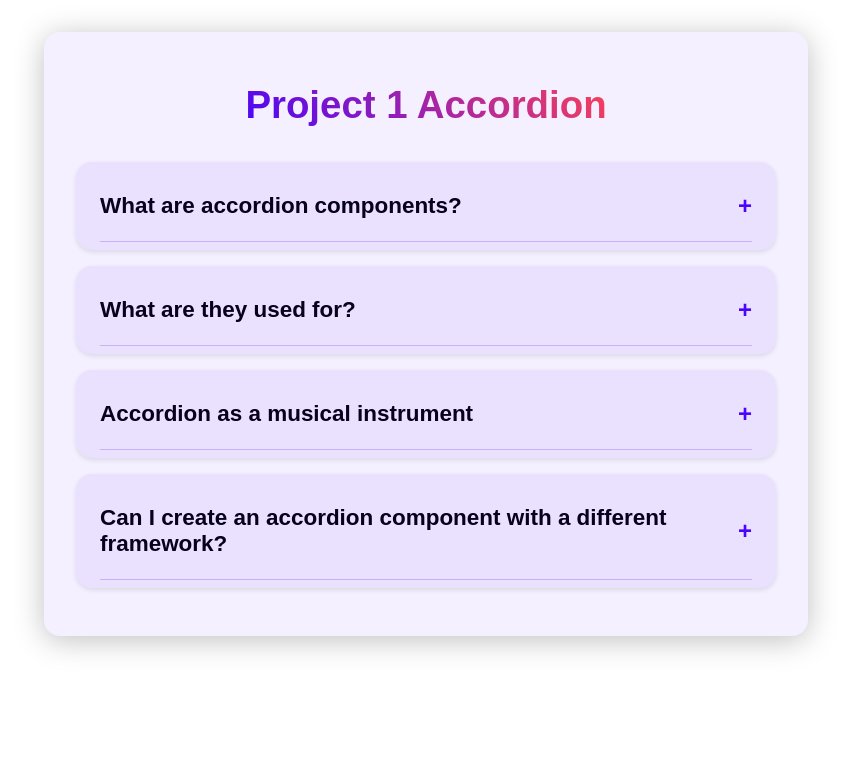
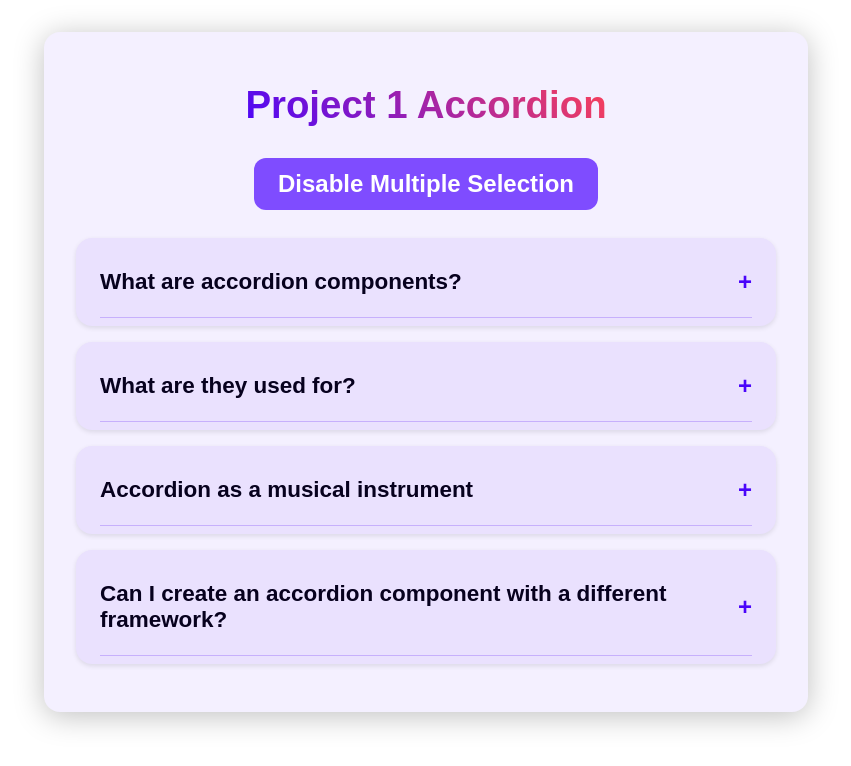
Before and after one commit to Shubham-567/React-Projects, a React app in the folder Small-Projects/: page / in a window 1280 px wide. Shown: the top 766 px of the page, without its empty margins (214-1065 px from the left). Built offline with nearby package versions, Linux system fonts and the light colour scheme; the HTML template or start-up script is replaced by a standard one.

Commit message:
Added a multi selction feature and toggle button in Accordion Project.

```diff
--- a/Small-Projects/src/Components/1-Accordion/Accordion.jsx
+++ b/Small-Projects/src/Components/1-Accordion/Accordion.jsx
@@ -2,42 +2,75 @@ import "./styles.css";
 import data from "./data.js";
 import React, { useState } from "react";
 
-
 function Accordion() {
-
     const [selected, setSelected] = useState(null);
+    const [enableMultiSelection, setEnableMultiSelection] = useState(false);
+    const [multiSelected, setMultiSelected] = useState([]);
 
     function handleSingleSelection(getCurrentId) {
         setSelected(getCurrentId === selected ? null : getCurrentId);
     }
 
-    console.log(selected)
+    function handleMultipleSelection(getCurrentId) {
+        let copyMultiSelected = [...multiSelected];
+        const findIndexOfCurrentId = copyMultiSelected.indexOf(getCurrentId);
+
+        if (findIndexOfCurrentId === -1) {
+            copyMultiSelected.push(getCurrentId);
+        } else {
+            copyMultiSelected.splice(findIndexOfCurrentId, 1);
+        }
+
+        setMultiSelected(copyMultiSelected);
+    }
+
+    function handleSelectionToggle() {
+        setEnableMultiSelection(!enableMultiSelection)
+
+        if (!enableMultiSelection) {
+            setMultiSelected([])
+        }
+        else {
+            setSelected(null)
+        }
+    }
 
     return (
-        <div className="wrapper">
-
+        <div className='wrapper'>
             <h2>Project 1 Accordion</h2>
 
-            <div className="accordion" >
+            <button onClick={handleSelectionToggle}>
+                {enableMultiSelection
+                    ? "Enable Multiple Selection"
+                    : "Disable Multiple Selection"}
+            </button>
+            <div className='accordion'>
                 {data && data.length > 0 ? (
                     data.map((dataItem) => (
-                        <div key={dataItem.id} className="item">
-                            <div onClick={() => handleSingleSelection(dataItem.id)}
-                                className="question">
+                        <div key={dataItem.id} className='item'>
+                            <div
+                                className='question'
+                                onClick={
+                                    enableMultiSelection
+                                        ? () => handleSingleSelection(dataItem.id)
+                                        : () => handleMultipleSelection(dataItem.id)
+                                }>
                                 <h3>{dataItem.question}</h3>
                                 <span> + </span>
                             </div>
 
-                            {selected === dataItem.id ? <p className="answer">
-                                {dataItem.answer}
-                            </p> : null}
-
+                            {selected === dataItem.id ||
+                                multiSelected.indexOf(dataItem.id) !== -1 ? (
+                                <p className='answer'>{dataItem.answer}</p>
+                            ) : null}
                         </div>
                     ))
-                ) : (<div>No data found!</div>)}
+                ) : (
+                    <div>No data found!</div>
+                )}
             </div>
-
-        </div>)
+        </div>
+    );
 }
 
 export default Accordion;
--- a/Small-Projects/src/Components/1-Accordion/styles.css
+++ b/Small-Projects/src/Components/1-Accordion/styles.css
@@ -18,6 +18,26 @@
   background-clip: text;
   color: transparent;
   text-align: center;
+}
+
+.wrapper button {
+  font-size: 1.5rem;
+  padding: 0.5em 1em;
+  border: none;
+  border-radius: 0.5em;
+  background-color: hsl(257, 100%, 65%);
+  color: hsl(100, 100%, 100%);
+  font-weight: bolder;
+  cursor: pointer;
+  margin: 0.5em;
+  transition: background-color 0.5s ease;
+  transition: transform 0.5s ease;
+}
+
+.wrapper button:hover {
+  background-color: hsl(257, 100%, 60%);
+  transform: translate(0, -4px);
+  box-shadow: 0 4px 10px hsla(0, 0%, 0%, 0.4);
 }
 
 .accordion {
```
